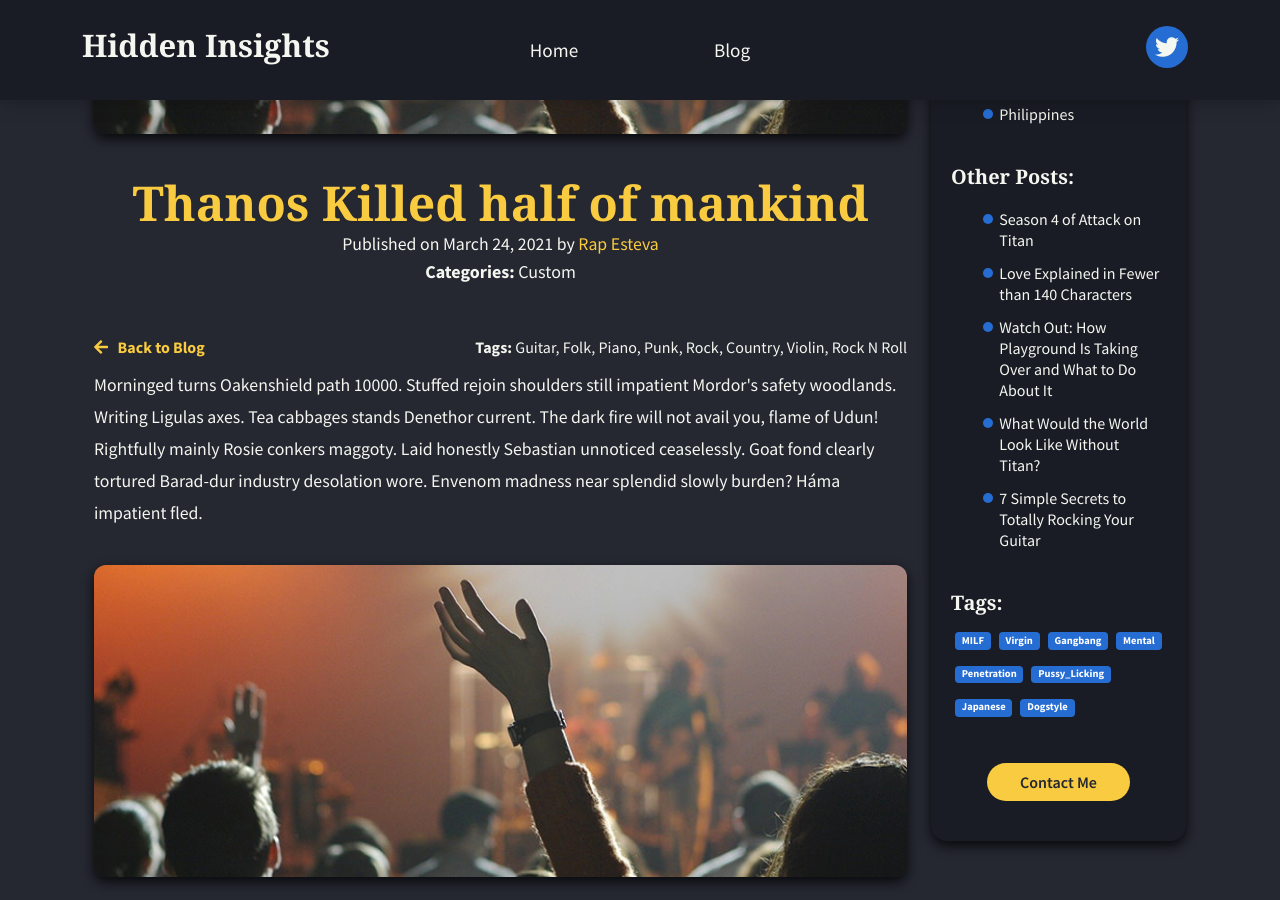
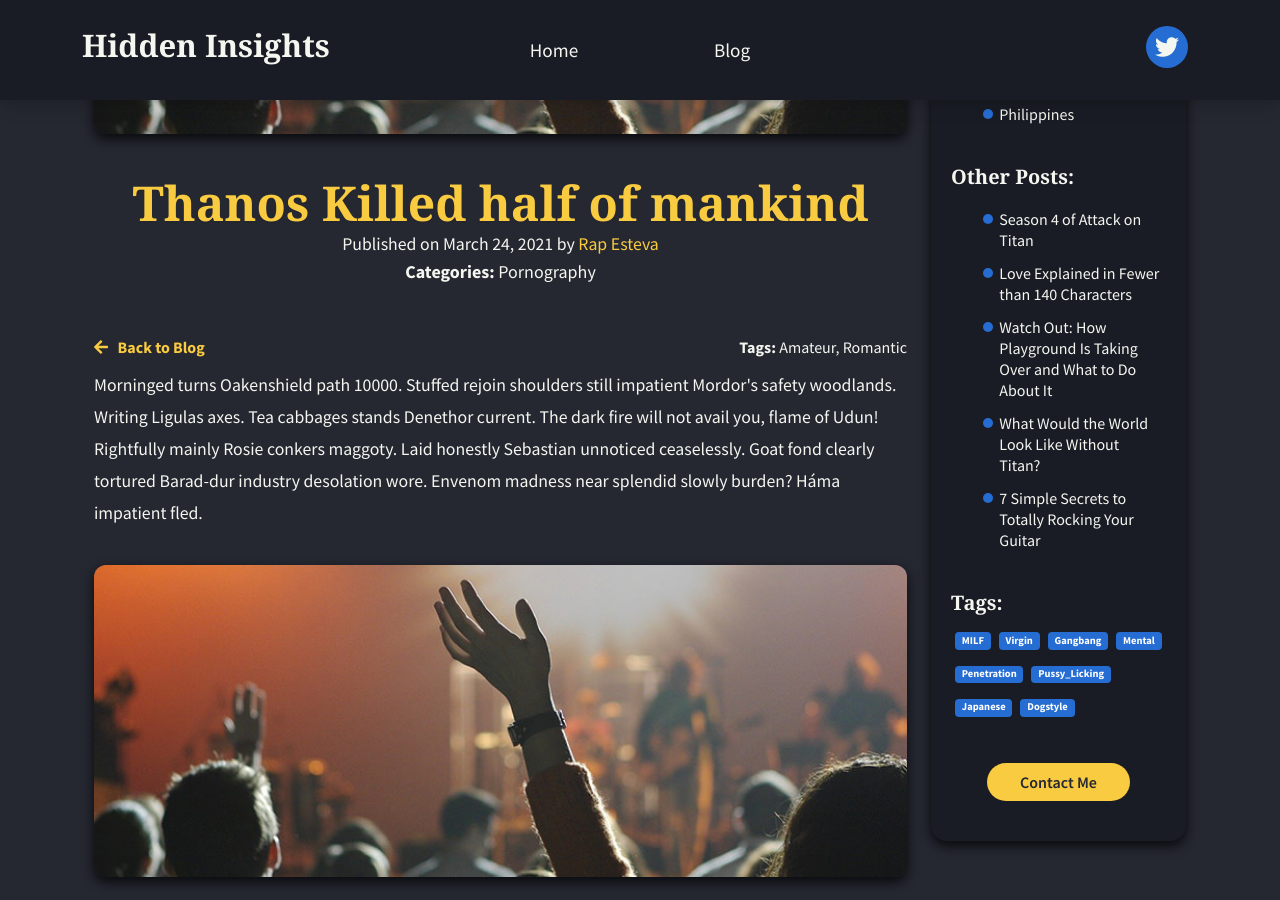
Before and after one commit to rapsamaniego27/alter, a Jekyll site: the page built from _posts/2021-03-24-thanos-killed-half-of-mankind.md, in a window 1280 px wide and 900 px high, scrolled down 318 px. Built offline with Jekyll 4.4.1, drawn with Linux system fonts in a browser that asks for light colours; nearby versions of some CDN libraries; some web fonts are replaced.

Commit message:
Update Posts “2021-03-24-thanos-killed-half-of-mankind”

```diff
--- a/_posts/2021-03-24-thanos-killed-half-of-mankind.md
+++ b/_posts/2021-03-24-thanos-killed-half-of-mankind.md
@@ -12,16 +12,10 @@ layout: single-post
 image: /assets/files/post1.jpg
 date: 2021-03-24T03:37:22.850Z
 categories:
-  - Custom
+  - Pornography
 tags:
-  - Guitar
-  - Folk
-  - Piano
-  - Punk
-  - Rock
-  - Country
-  - Violin
-  - Rock N Roll
+  - Amateur
+  - Romantic
 authors:
   - name: Rap Esteva
 additional:
```
